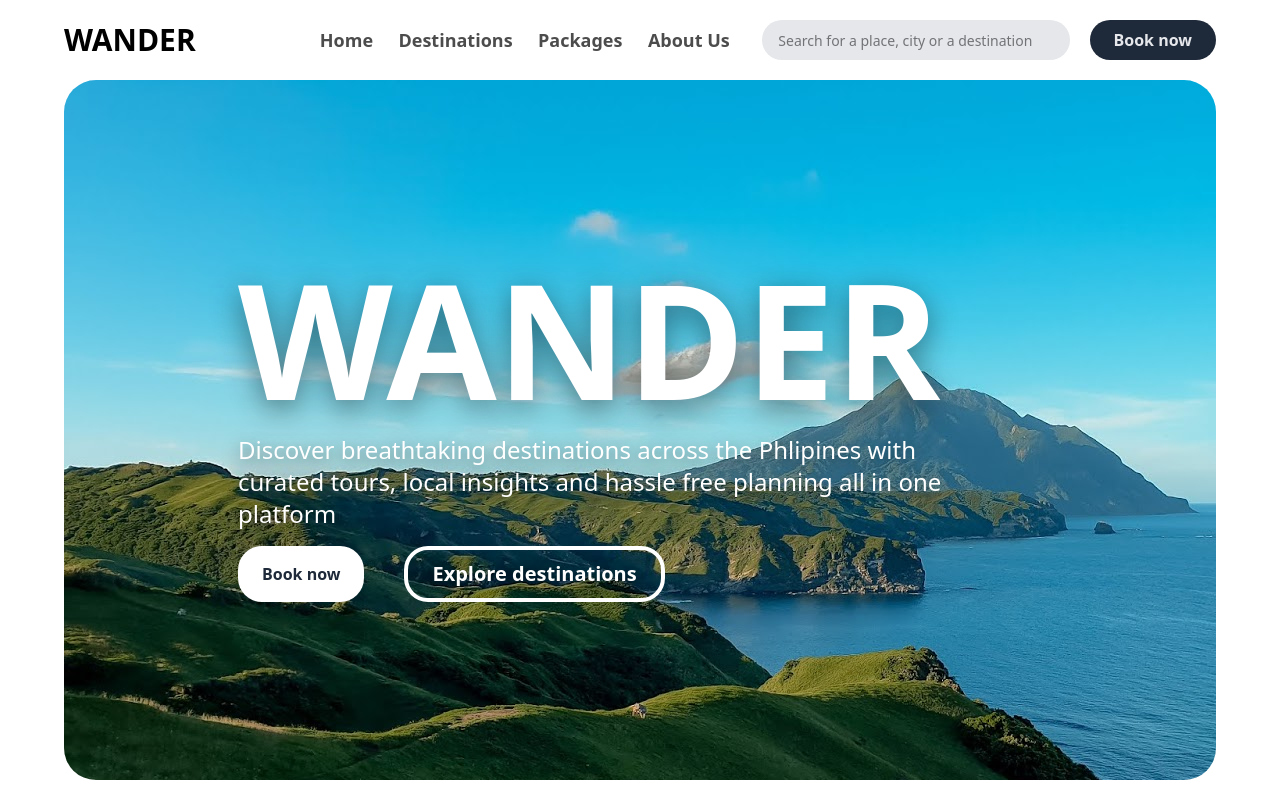
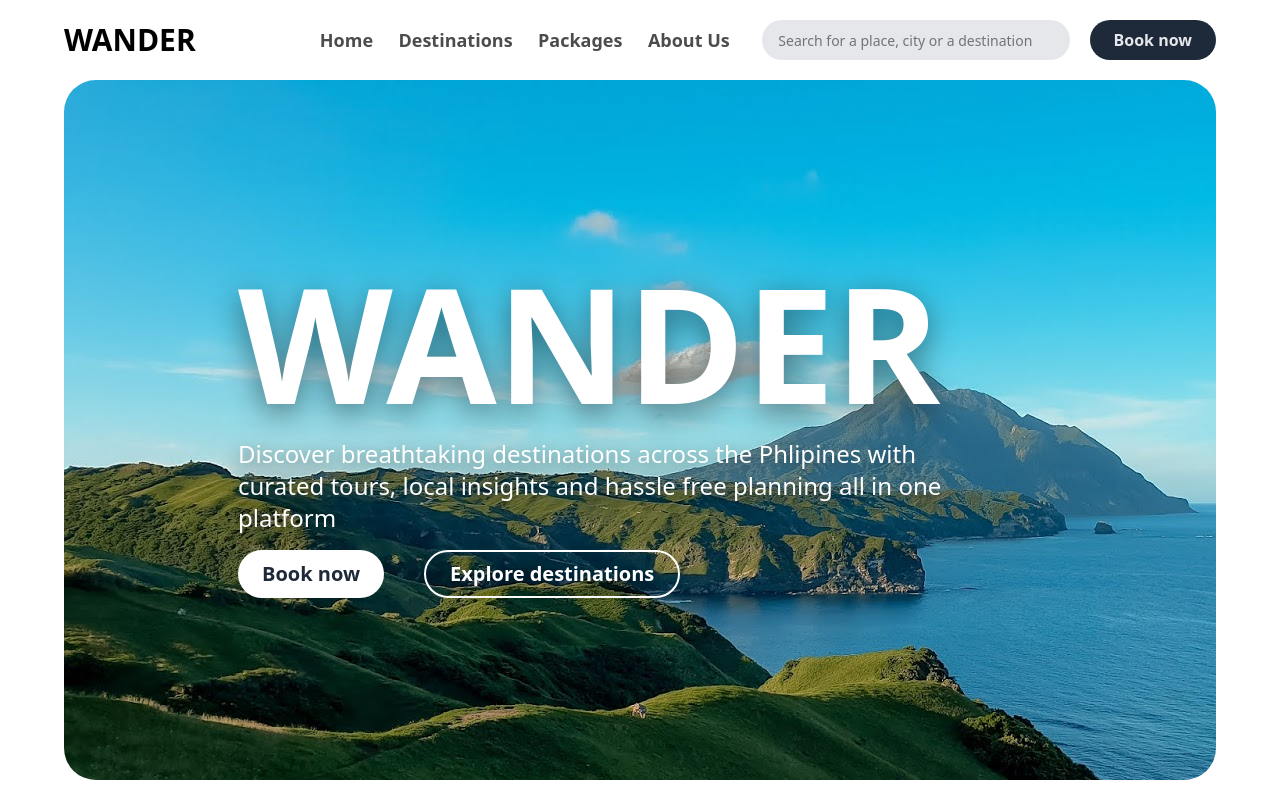
Before and after one commit to nischal-aachaju/Travel-UI, a React (Vite) app: page / in a window 1280 px wide. Shown: the top 800 px of the page. Built offline with nearby package versions, Linux system fonts and the light colour scheme.

Commit message:
Button Fix

```diff
--- a/src/components/layout/Footer.jsx
+++ b/src/components/layout/Footer.jsx
@@ -2,7 +2,7 @@ import React from 'react'
 import { Copyright } from 'lucide-react'
 const Footer = () => {
   return (
-    <div className='h-60 w-full text-sm text-gray-800  flex justify-center items-center '>
+    <div className='h-60 w-full text-sm text-gray-800 border-t-bg-gray-300 border-t-gray-600-2 flex justify-center items-center '>
       <div className='h-full w-1/2  flex justify-between py-10 px-20 flex-col'>
         <div className='flex flex-col gap-3'>
           <h2 className='text-shadow-2xs text-shadow-black text-3xl font-bold fo'>WONDER</h2>
--- a/src/components/layout/Hero.jsx
+++ b/src/components/layout/Hero.jsx
@@ -16,10 +16,11 @@ const Hero = () => {
         </div>
 
         <div className='flex gap-10'>
-          <button className=' px-6 h-14 rounded-3xl shrink-0 bg-white  font-semibold text-gray-800 transition-all duration-300 ease-out
+          <button className=' px-6 h-12 rounded-3xl shrink-0 bg-white  font-semibold text-gray-800 transition-all text-xl duration-300 ease-out
     hover:-translate-y-1 hover:shadow-xl
     active:translate-y-0 active:shadow-md'>Book now</button>
-          <button className='px-6 h-14 rounded-3xl shrink-0 border-4 [text-shadow:0_4px_16px_rgba(0,0,0,0.5)] border-white font-semibold text-white text-xl  transition-all duration-300 ease-out
+          <button className='px-6 h-12 rounded-3xl shrink-0 border-2
+            [text-shadow:0_4px_16px_rgba(0,0,0,0.5)] border-white font-semibold text-white text-xl  transition-all duration-300 ease-out
     hover:-translate-y-1 hover:bg-white/10
     hover:shadow-[0_10px_30px_rgba(0,0,0,0.25)]
     active:translate-y-0
```
